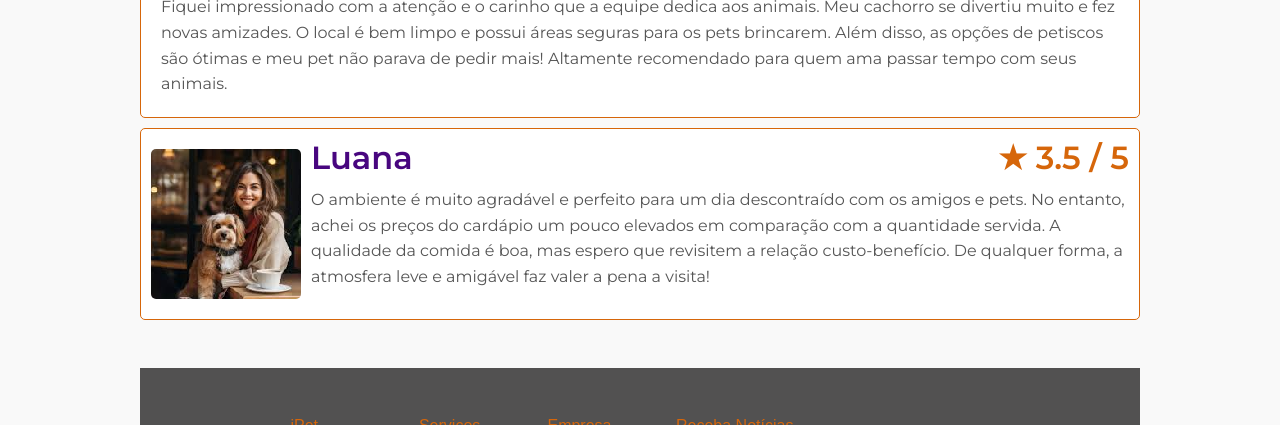
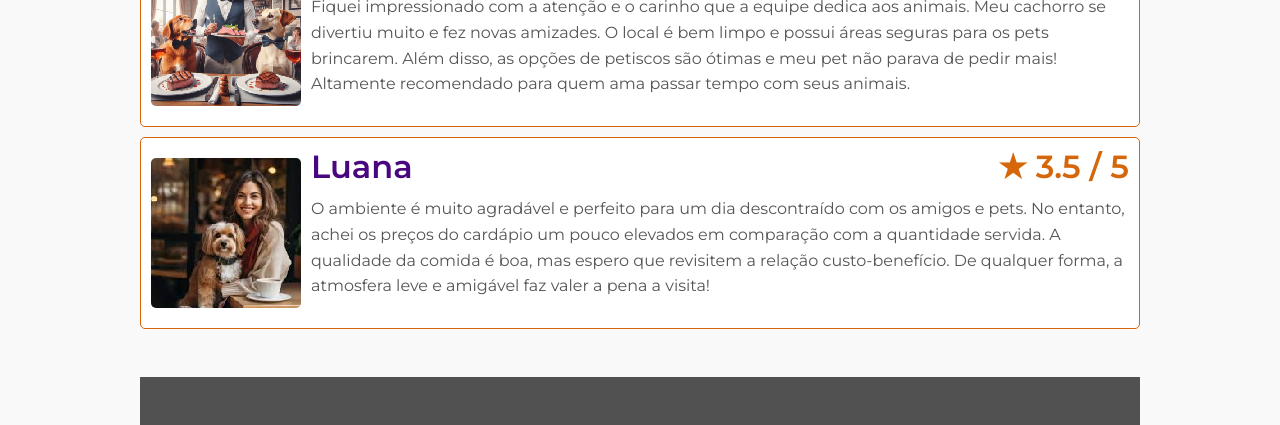
Before and after one commit to rafaeliannini/iPet, a plain HTML site: page posts/post.html in a window 1280 px wide. Shown: the part 675-1100 px from the top of the page. Drawn offline with nearby package versions, Linux system fonts and the light colour scheme.

Commit message:
Update post.html

```diff
--- a/posts/post.html
+++ b/posts/post.html
@@ -177,6 +177,7 @@
       </div>
       <div class="post">
           <div class="post-content">
+              <img src="../imagens/post4.png" alt="Post image" class="post-image">
               <div class="post-text">
                   <h2>Antonio<span class="rating">&#9733; 5 / 5</span></h2>
                   <div class="description">Fiquei impressionado com a atenção e o carinho que a equipe dedica aos animais. Meu cachorro se divertiu muito e fez novas amizades. O local é bem limpo e possui áreas seguras para os pets brincarem. Além disso, as opções de petiscos são ótimas e meu pet não parava de pedir mais! Altamente recomendado para quem ama passar tempo com seus animais.</div>
```
